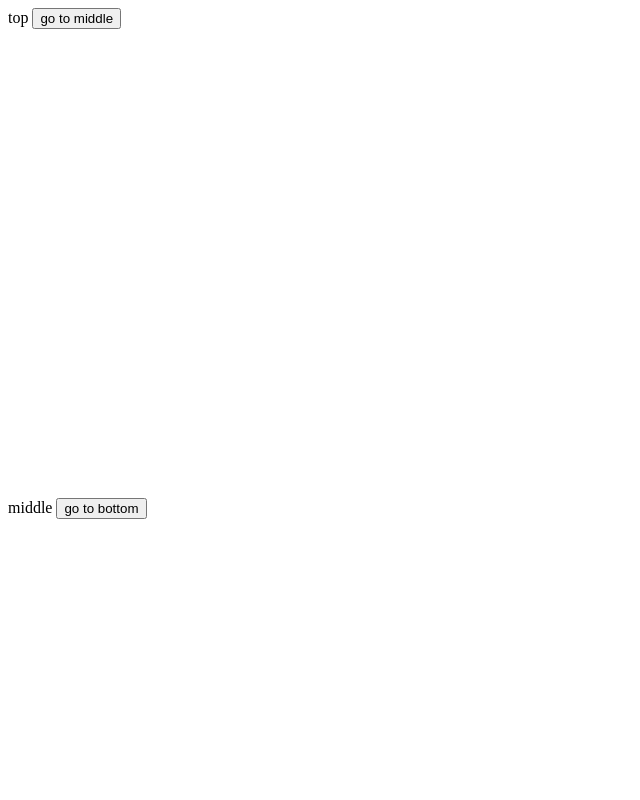
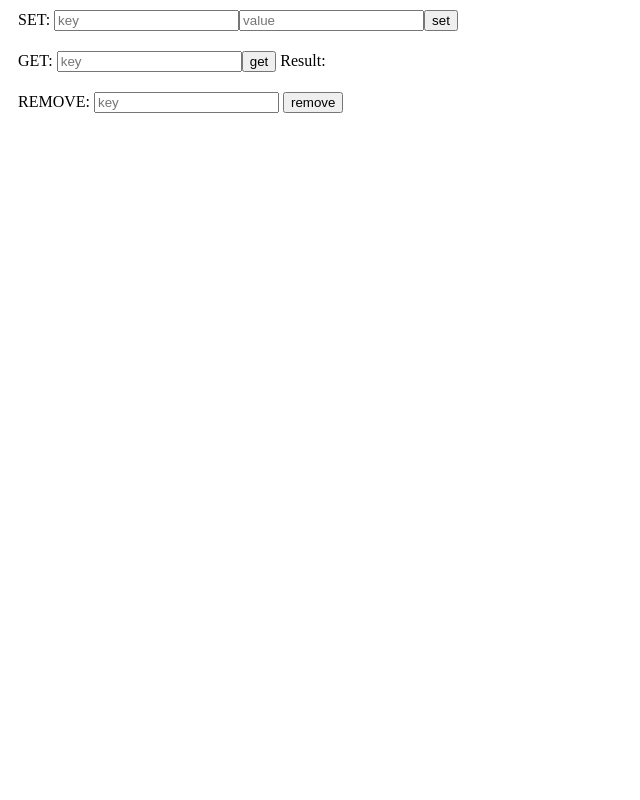
Before and after one commit to Pabl1k/pz-lib, a React (Create React App) app: page / in a window 1280 px wide. Shown: the top 800 px of the page, without its empty margins (0-640 px from the left). Built offline with nearby package versions, Linux system fonts and the light colour scheme.

Commit message:
useLocalStorage hook

```diff
--- a/src/App.tsx
+++ b/src/App.tsx
@@ -1,62 +1,68 @@
-import React, { useRef } from "react";
-import { UseScroll } from "./hooks/useScroll/useScroll";
+import React, { useState } from "react";
+import { useLocalStorage as UseLocalStorage } from "./hooks/useLocalStorage/useLocalStorage";
 
 function App() {
-  const topRef = useRef<HTMLDivElement>(null);
-  const middleRef = useRef<HTMLDivElement>(null);
-  const bottomRef = useRef<HTMLDivElement>(null);
-
-  const scrollHandler = (ref: HTMLDivElement, behavior: "smooth" | "auto") => {
-    UseScroll(ref, behavior);
+  const [keyValue, setKeyValue] = useState<string>("");
+  const [inputValue, setInputValue] = useState<string>("");
+  const onSetHandler = (key: string, value: string) => {
+    UseLocalStorage("set", key, value);
   };
 
+  const [getKey, setGetKey] = useState<string>("");
+  const [getData, setGetData] = useState<string>("");
+  const onGetHandler = (key: string) => {
+    const data = UseLocalStorage("get", key);
+    setGetData(!!data ? data : "Key does not exist");
+  };
+
+  const [removeKey, setRemoveKey] = useState<string>("");
+  const onRemoveHandler = (key: string) => {
+    UseLocalStorage("remove", key);
+  };
   return (
-    <div
-      style={{
-        height: 2000,
-        display: "flex",
-        flexDirection: "column",
-        justifyContent: "space-between",
-      }}
-    >
-      <div ref={topRef}>
-        top{" "}
+    <div style={{ margin: 10, display: "flex", flexDirection: "column" }}>
+      <div>
+        SET:{" "}
+        <input
+          placeholder="key"
+          value={keyValue}
+          onChange={(e) => setKeyValue(e.currentTarget.value)}
+        />
+        <input
+          placeholder="value"
+          value={inputValue}
+          onChange={(e) => setInputValue(e.currentTarget.value)}
+        />
         <button
           onClick={() => {
-            if (middleRef.current) {
-              scrollHandler(middleRef.current, "auto");
-            }
+            onSetHandler(keyValue, inputValue);
+            setKeyValue("");
+            setInputValue("");
           }}
         >
-          go to middle
+          set
         </button>
       </div>
-      <div ref={middleRef}>
-        middle{" "}
-        <button
-          onClick={() => {
-            if (bottomRef.current) {
-              scrollHandler(bottomRef.current, "auto");
-            }
-          }}
-        >
-          go to bottom
-        </button>
+      <div style={{ marginTop: 20 }}>
+        GET:{" "}
+        <input
+          placeholder="key"
+          value={getKey}
+          onChange={(e) => setGetKey(e.currentTarget.value)}
+        />
+        <button onClick={() => onGetHandler(getKey)}>get</button> Result:{" "}
+        {getData}
       </div>
-      <div style={{ marginBottom: 1000 }} ref={bottomRef}>
-        bottom{" "}
-        <button
-          onClick={() => {
-            if (topRef.current) {
-              scrollHandler(topRef.current, "smooth");
-            }
-          }}
-        >
-          go to top
-        </button>
+      <div style={{ marginTop: 20 }}>
+        REMOVE:{" "}
+        <input
+          placeholder="key"
+          value={removeKey}
+          onChange={(e) => setRemoveKey(e.currentTarget.value)}
+        />{" "}
+        <button onClick={() => onRemoveHandler(removeKey)}>remove</button>
       </div>
     </div>
   );
 }
-
 export default App;
--- /dev/null
+++ b/src/hooks/useLocalStorage/useLocalStorage.ts
@@ -0,0 +1,15 @@
+type Method = "set" | "get" | "remove";
+
+export const useLocalStorage = (
+  method: Method,
+  key: string,
+  value?: string
+) => {
+  if (method === "set" && value) {
+    return localStorage.setItem(key, value);
+  }
+  if (method === "get") {
+    return localStorage.getItem(key);
+  }
+  return localStorage.removeItem(key);
+};
--- a/src/hooks/useScroll/useScroll.tsx
+++ b/src/hooks/useScroll/useScroll.tsx
@@ -1,4 +1,4 @@
-export const UseScroll = (
+export const useScroll = (
   ref: HTMLDivElement,
   behavior: "smooth" | "auto" = "smooth"
 ): void => {
```
Also changed, not shown: public/logo192.png (deleted), public/logo512.png (deleted), public/manifest.json.
